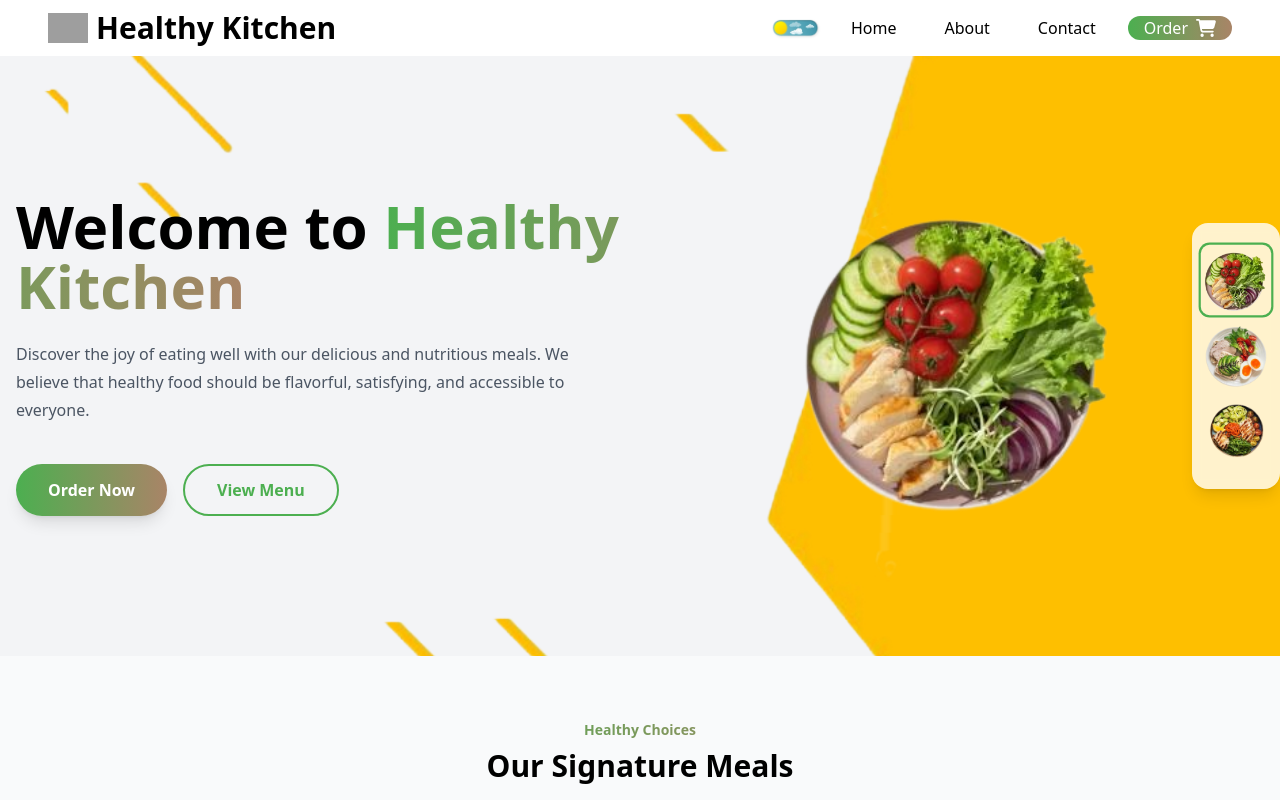
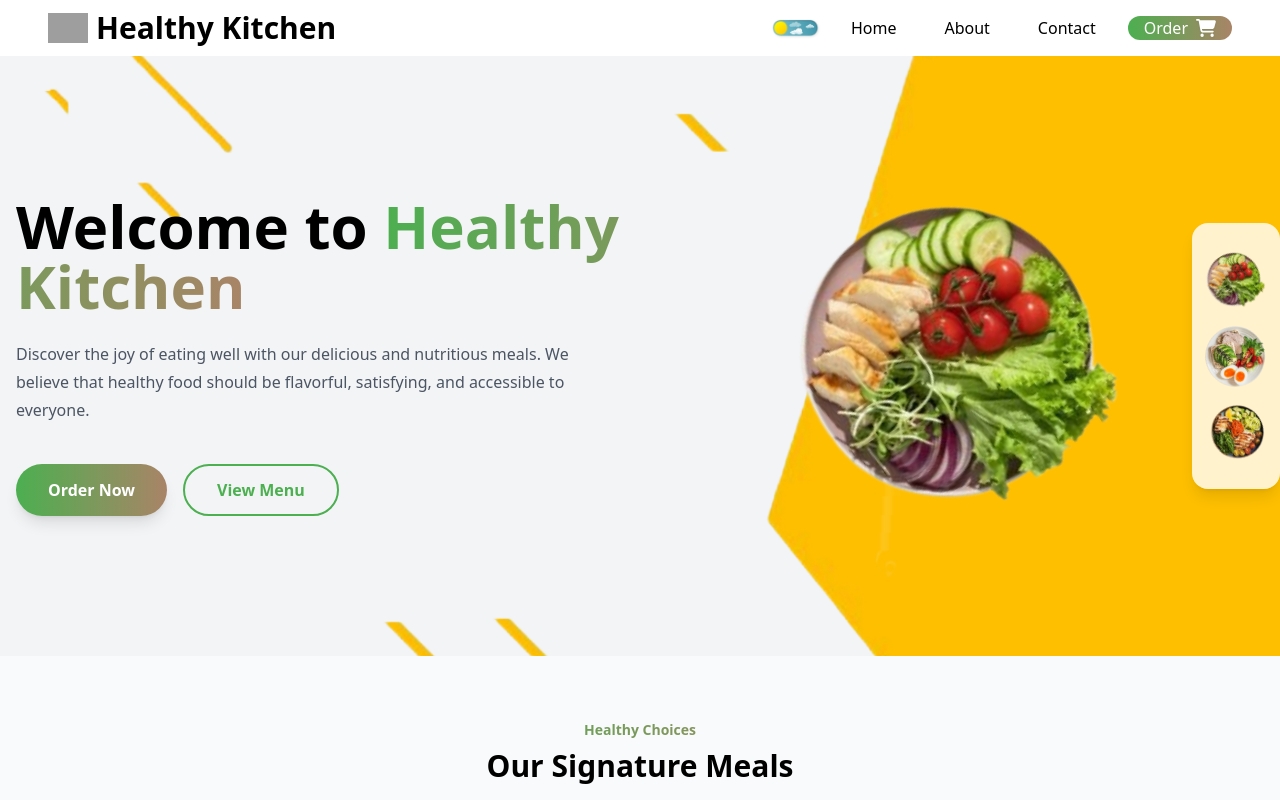
Before and after one commit to julius3788/HealthyKitchen, a React (Vite) app: page / in a window 1280 px wide. Shown: the top 800 px of the page. Built offline with nearby package versions, Linux system fonts and the light colour scheme; grey boxes are pictures that could not be loaded.

Commit message:
npm build)

```diff
--- a/package.json
+++ b/package.json
@@ -12,6 +12,7 @@
   "dependencies": {
     "react": "^19.1.1",
     "react-dom": "^19.1.1",
+    "react-icons": "^5.5.0",
     "react-slick": "^0.31.0",
     "slick-carousel": "^1.8.1"
   },
--- a/src/components/Footer/footer.jsx
+++ b/src/components/Footer/footer.jsx
@@ -1,4 +1,12 @@
 import React from 'react';
+import FooterLogo from '../../assets/food-logo.png';
+import{
+  FaFacebook,
+  FaInstagram,
+  FaLinkedin,
+  FaLocationArrow,
+  FaMobileAlt,}
+ from 'react-icons/fa';
 
 const Footer = () => {
   return (
@@ -7,7 +15,8 @@ const Footer = () => {
         <div className="grid grid-cols-1 md:grid-cols-2 lg:grid-cols-5 gap-8 mb-8">
           {/* Brand Section */}
           <div className="lg:col-span-2">
-            <h2 className="text-3xl font-bold mb-4 text-gray-900 dark:text-white">FOODIE</h2>
+            <img src={FooterLogo} alt="" className='w-20'/>
+            <h1 className="text-3xl font-bold mb-4 text-gray-900 dark:text-white">HEALTY KITCHEN</h1>
             <p className="text-gray-600 dark:text-gray-300 mb-4 leading-6">
               Your trusted partner for healthy and delicious meals. We believe that eating well should be enjoyable and accessible to everyone, with fresh ingredients and nutritious recipes.
               <br />
@@ -15,6 +24,7 @@ const Footer = () => {
             </p>
             <div className="text-gray-600 dark:text-gray-300">
               <p className="mb-1 font-medium">Jakarta, Indonesia</p>
+              <FaMobileAlt />
               <p className="font-medium">+91 123456789</p>
             </div>
           </div>
--- a/src/components/Hero/Hero.jsx
+++ b/src/components/Hero/Hero.jsx
@@ -56,7 +56,7 @@ const Hero = () => {
                 <img
                   src={currentImage}
                   alt="Healthy Food"
-                  className='w-[280px] sm:w-[350px] object-contain transform hover:scale-105 transition duration-500'
+                  className='w-[280px] sm:w-[350px] object-contain transform hover:scale-105 mx-auto spin transition duration-500'
                 />
               </div>
             </div>
@@ -67,14 +67,14 @@ const Hero = () => {
                 <div
                   key={item.id}
                   className={`cursor-pointer transform hover:scale-110 duration-300 ${
-                    currentImage === item.img ? 'scale-110 ring-2 ring-primary rounded-lg' : ''
+                    currentImage === item.img ? 'scale-200  rounded-lg' : ''
                   }`}
                   onClick={() => setCurrentImage(item.img)}
                 >
                   <img
                     src={item.img}
                     alt="Food thumbnail"
-                    className="w-14 h-14 sm:w-16 sm:h-16 object-contain"
+                    className="w-14 h-14 sm:w-16 sm:h-16 object-contain mx-auto spin"
                   />
                 </div>
               ))}
```
Also changed, not shown: 1 other file (tests, documents, lock files or other folders).
